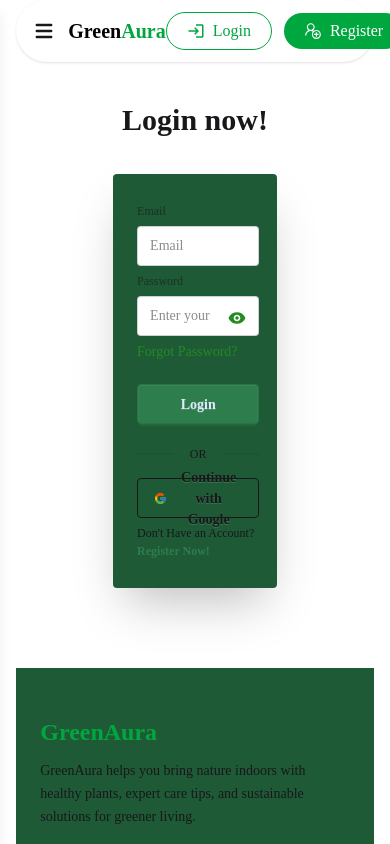
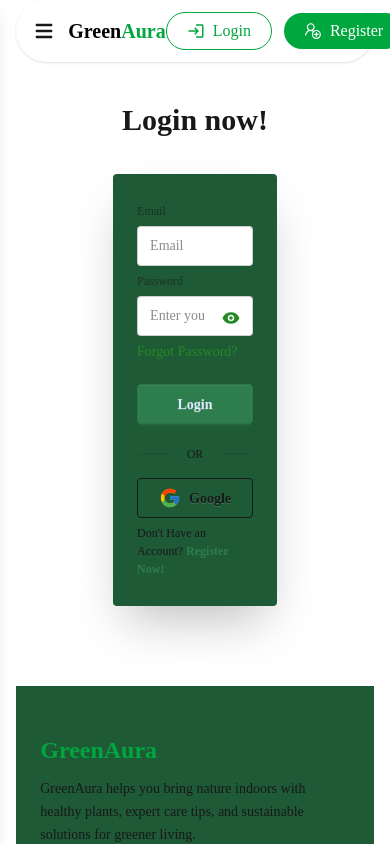
Before and after one commit to FokhrulSabel/green-aura, a React (Vite) app: page /auth/login in a window 390 px wide. Shown: the top 844 px of the page. Built offline with nearby package versions, Linux system fonts and the light colour scheme; no server answers; a web font is replaced by a local one.

Commit message:
update function

```diff
--- a/src/pages/Login.jsx
+++ b/src/pages/Login.jsx
@@ -116,8 +116,11 @@
                     onClick={handleGoogleLogin}
                     className="btn btn-outline w-full flex items-center justify-center gap-2"
                   >
-                    <FcGoogle size={25} />
-                    Continue with Google
+                    <FcGoogle size={22} />
+                    <span className="hidden sm:inline">
+                      Continue with Google
+                    </span>
+                    <span className="inline sm:hidden">Google</span>
                   </button>
                 </div>
                 <p>
--- a/src/pages/Register.jsx
+++ b/src/pages/Register.jsx
@@ -177,8 +177,11 @@
                     onClick={handleGoogleSignIn}
                     className="btn btn-outline w-full flex items-center justify-center gap-2"
                   >
-                    <FcGoogle size={25} />
-                    Continue with Google
+                    <FcGoogle size={22} />
+                    <span className="hidden sm:inline">
+                      Continue with Google
+                    </span>
+                    <span className="inline sm:hidden">Google</span>
                   </button>
                 </div>
                 <p>
```
